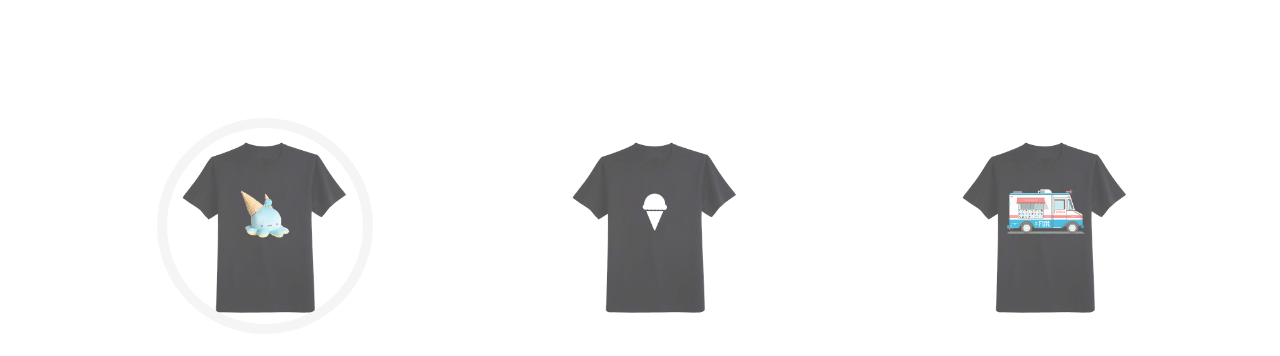
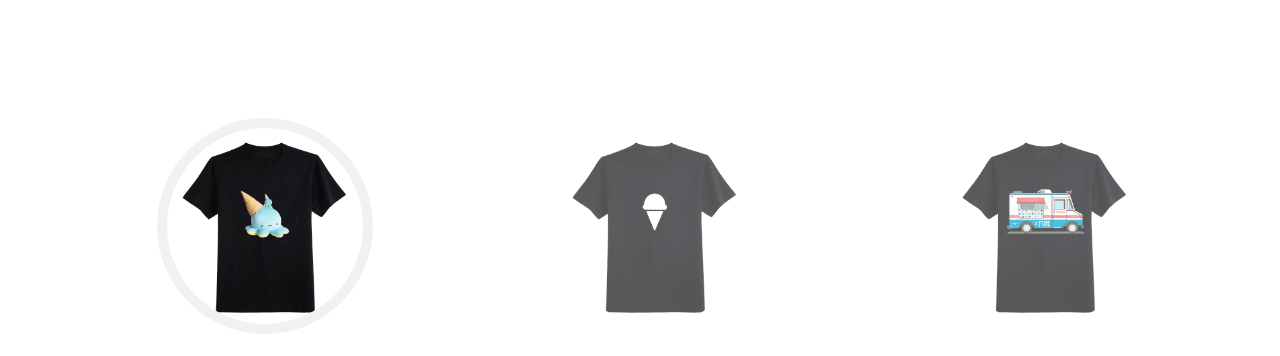
Before and after one commit to brampijper-old/FIT, a plain HTML site: page merch.html in a window 1280 px wide. In both pictures the pointer is over the picture 265 px from the left and 598 px from the top of the page. Shown: the part 372-728 px from the top of the page. Drawn offline with Linux system fonts and the light colour scheme.

Commit message:
changed the opacity on img:hover

```diff
--- a/includes/merch.css
+++ b/includes/merch.css
@@ -85,6 +85,8 @@ audio {
 }
 .person:hover {
     border-color: #f1f1f1;
+    opacity: 1.0;
+    filter: alpha(opacity=100);
 }
 
 /*-- ~~~~~~~~~~~~~~~~~~~~~~~~~~ BODY ~~~~~~~~~~~~~~~~~~~~~~~~~~ --*/
```
